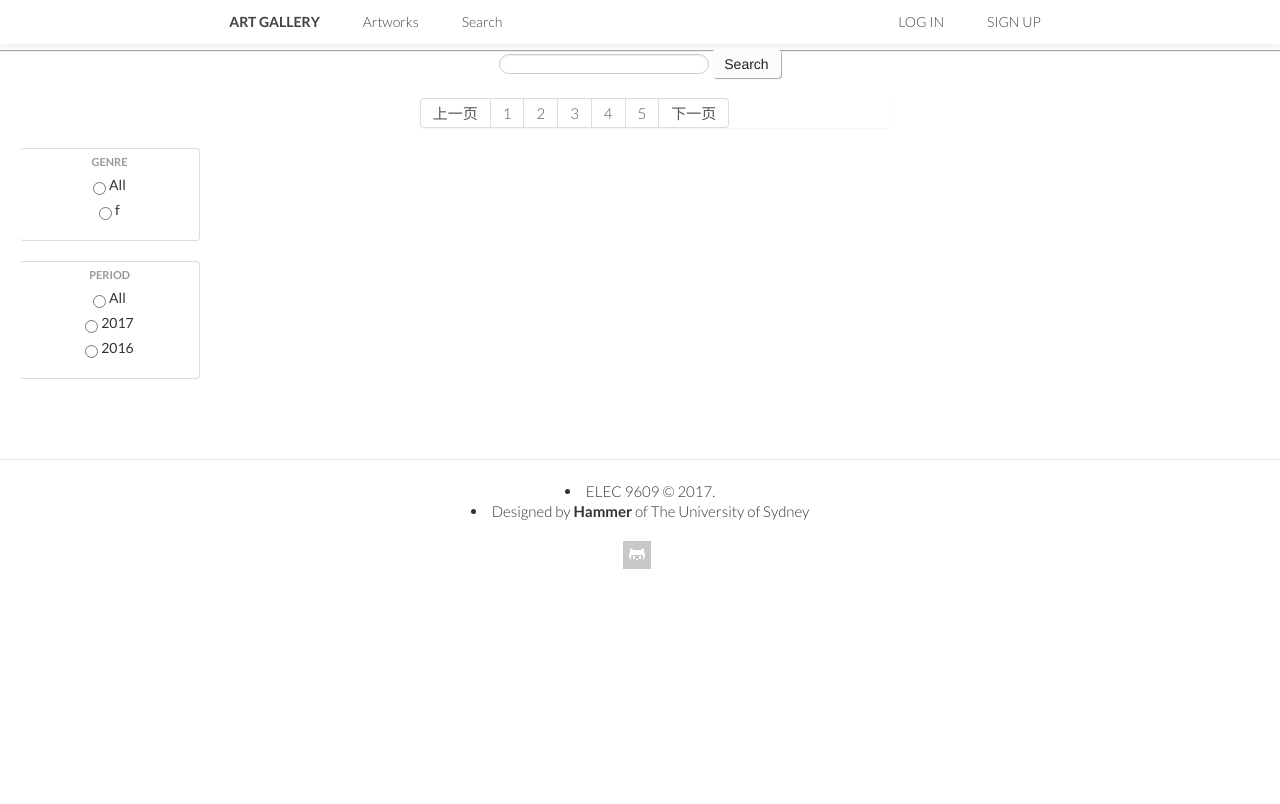
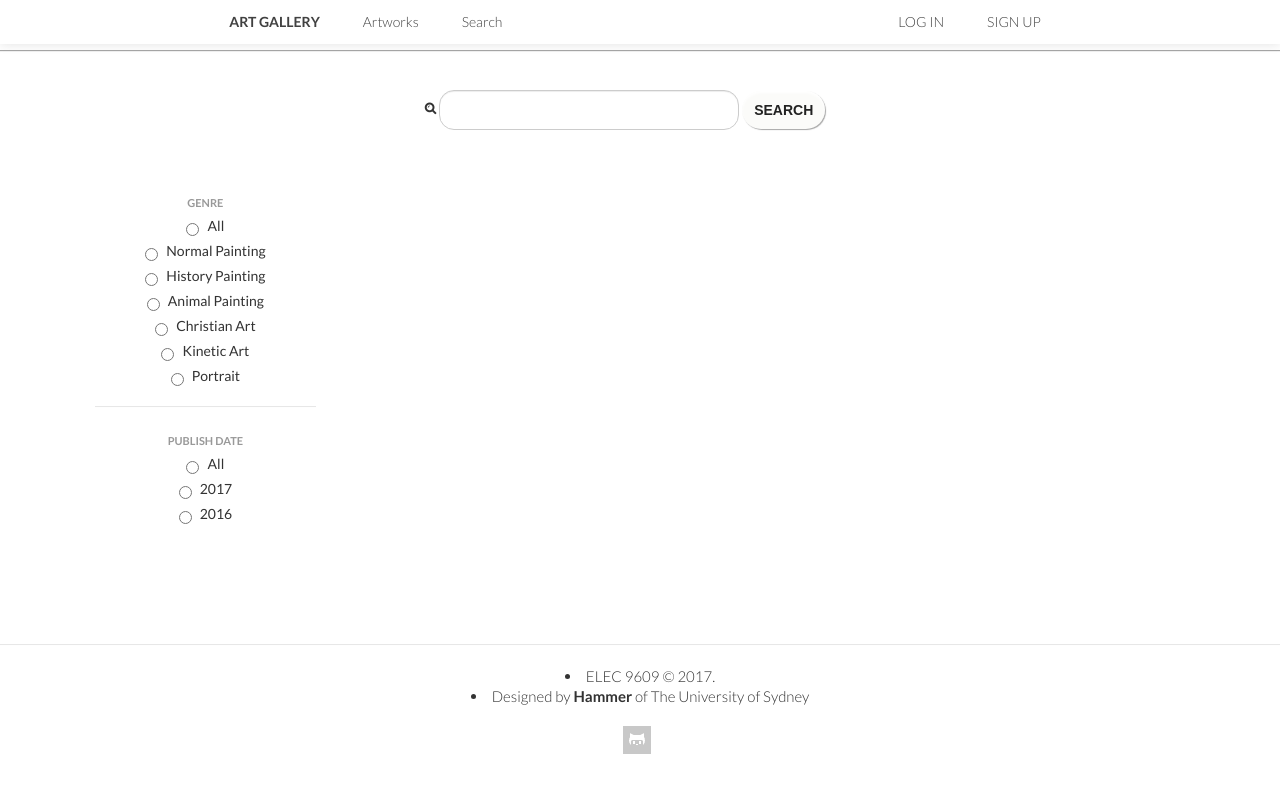
Before and after one commit to cruxyoung/ArtGallery, a Django app: page /art_list/ in a window 1280 px wide. Before the commit the page ends 569 px from the top, so only its background shows below. Run offline with Django 3.2, Linux system fonts and the light colour scheme; parts of the project's set-up code (start-up, migrations or seed data) failed here and were passed over; some libraries are stand-ins or nearby versions; some web fonts are replaced.

Commit message:
All font-end CSS XSS Transaction etc left

```diff
--- a/ArtGallery/controllers/home_controller.py
+++ b/ArtGallery/controllers/home_controller.py
@@ -32,10 +32,6 @@ def home_page(request):
                    })
 
 
-def detail(request, art_id):
-    return HttpResponse("You're looking at question %s." % art_id)
-
-
 # art_list page
 def art_list(request):
     if request.method == "POST" and request.is_ajax():
@@ -55,8 +51,8 @@ def art_list(request):
                 if period != "All":
                     artworks = artworks.filter(aw_time__year=period)
 
-            artworks = list(artworks.values('id', 'aw_name', 'aw_genre', 'aw_img', 'aw_description'))
-            # print(artworks)
+            artworks = list(artworks.values('id', 'aw_name', 'aw_genre', 'aw_img', 'aw_description', 'aw_location',
+                                            'aw_totalAward'))
             return HttpResponse(json.dumps(artworks), content_type='application/json')
 
     return render(request, 'home_page/art_list.html')
--- a/ArtGallery/urls.py
+++ b/ArtGallery/urls.py
@@ -74,7 +74,6 @@ urlpatterns = [
 
     # Home Page and Information Page
     url('^index/', home_controller.home_page, name='index'),
-    url(r'^(?P<art_id>[0-9]+)/$', home_controller.detail, name='detail'),
     url(r'^art_list/$', home_controller.art_list, name='art_list'),
 
     # Artwork Detail
--- a/static/ArtGallery/css/artwork.css
+++ b/static/ArtGallery/css/artwork.css
@@ -1,28 +1,33 @@
-#lightbox{
-    visibility:hidden;
-    position:absolute;
-    background:red;
-    border:2px solid #3c3c3c;
-    color:white;
-    z-index:100;
+#lightbox {
+    visibility: hidden;
+    position: absolute;
+    background: red;
+    border: 2px solid #3c3c3c;
+    color: white;
+    z-index: 100;
     width: 200px;
-    height:100px;
-    padding:20px;
+    height: 100px;
+    padding: 20px;
 }
 
-.dimmer{
+.dimmer {
     background: #000;
     position: absolute;
     opacity: .5;
     top: 0;
-    z-index:99;
+    z-index: 99;
 }
 
-.slice_artwork{
+.slice_artwork {
     height: 500px;
     border-image: stretch;
 }
 
-.slice_description{
+.slice_description {
     color: #0e0e0e;
 }
+
+.searchInput {
+    width: 100px;
+    height: 30px;
+}
--- a/templates/home_page/art_list.html
+++ b/templates/home_page/art_list.html
@@ -1,98 +1,93 @@
-{% extends '../master.html' %}
+{% extends 'master.html' %}
 {% block css %}
     {% load staticfiles %}
-    <link href="{% static "ArtGallery/css/search_results.css" %}" rel="stylesheet">
+    {#    <link href="{% static "ArtGallery/css/search_results.css" %}" rel="stylesheet">#}
+    <link href="{% static "ArtGallery/css/artwork.css" %}" rel="stylesheet">
 {% endblock %}
 
 {% block body %}
 
+    <div class="container-fluid wrapper span12">
+        <div class="row">
+            <form id="search_content" class="form-search">
+                <div class="wrapper span7 text-center">
+                        <span class="fa-icon-search">
+                            <input name='filter' class="search-query"
+                                   id="filter" type="text" style="height: 40px; width: 300px;"/>
+                            <button id="search_button" type="submit" class="button btn"
+                                    style="border-radius: 20px;">SEARCH</button>
+                        </span>
+                </div>
+                {% csrf_token %}
+            </form>
+        </div>
 
-    {#    <div class="smallsearch col-sm-8 col-xs-11">#}
-    {#        <br><br><br>#}
-    {#        <form method="get" action="{% url 'art_list' %}">#}
-    {#            {% csrf_token %}#}
-    {#            <input type="text" name="keyword" class="form-control"#}
-    {#                   placeholder="Search for..."#}
-    {#                   aria-label="Search for...">#}
-    {#            <button class="btn-default" type="submit"> submit</button>#}
-    {#        </form>#}
-    {##}
-    {##}
-    {#    </div>#}
 
-{#    <br><br><br>#}
-
-    <div class="container-fluid">
         <div class="row-fluid">
-            <div class="span12">
-                <form id="search_content" class="form-search text-center">
-
-                    <input name='filter' class="input-large search-query" id="filter" type="text"/>
-                    <button id="search_button" type="submit" class="btn">Search</button>
-                    {% csrf_token %}
-                </form>
-                <div class="pagination pagination-centered">
-                    <ul>
-                        <li>
-                            <a href="#">上一页</a>
-                        </li>
-                        <li>
-                            <a href="#">1</a>
-                        </li>
-                        <li>
-                            <a href="#">2</a>
-                        </li>
-                        <li>
-                            <a href="#">3</a>
-                        </li>
-                        <li>
-                            <a href="#">4</a>
-                        </li>
-                        <li>
-                            <a href="#">5</a>
-                        </li>
-                        <li>
-                            <a href="#">下一页</a>
-                        </li>
-                    </ul>
-                </div>
-
-            </div>
-
-        </div>
-        <div class="row-fluid">
-
-            <div class="span2">
-                <ul class="table table-bordered text-center">
+            <div class="wrapper span3 text-center">
+                <ul class="list-group">
                     <li class="nav-header">
                         Genre
                     </li>
                     <form id="genre">
-
-
                         <div class="custom-controls-stacked">
                             <label class="custom-control custom-radio　active">
                                 <input id="radioStacked3" name="genre-form" type="radio" value="All"
                                        class="custom-control-input" 　checked="">
                                 <span class="custom-control-indicator"></span>
-                                <span class="custom-control-description">All</span>
+                                <span class="custom-control-description">&nbsp;&nbsp;All</span>
                             </label>
                             <label class="custom-control custom-radio">
                                 <input id="radioStacked4" name="genre-form" type="radio"
-                                       value="f"
+                                       value="Normal Painting"
                                        class="custom-control-input">
                                 <span class="custom-control-indicator"></span>
-                                <span class="custom-control-description">f</span>
+                                <span class="custom-control-description">&nbsp;&nbsp;Normal Painting</span>
+                            </label>
+                            <label class="custom-control custom-radio">
+                                <input id="radioStacked4" name="genre-form" type="radio"
+                                       value="History Painting"
+                                       class="custom-control-input">
+                                <span class="custom-control-indicator"></span>
+                                <span class="custom-control-description">&nbsp;&nbsp;History Painting</span>
+                            </label>
+                            <label class="custom-control custom-radio">
+                                <input id="radioStacked4" name="genre-form" type="radio"
+                                       value="Animal Painting"
+                                       class="custom-control-input">
+                                <span class="custom-control-indicator"></span>
+                                <span class="custom-control-description">&nbsp;&nbsp;Animal Painting</span>
+                            </label>
+                            <label class="custom-control custom-radio">
+                                <input id="radioStacked4" name="genre-form" type="radio"
+                                       value="Christian Art"
+                                       class="custom-control-input">
+                                <span class="custom-control-indicator"></span>
+                                <span class="custom-control-description">&nbsp;&nbsp;Christian Art</span>
+                            </label>
+                            <label class="custom-control custom-radio">
+                                <input id="radioStacked4" name="genre-form" type="radio"
+                                       value="Kinetic Art"
+                                       class="custom-control-input">
+                                <span class="custom-control-indicator"></span>
+                                <span class="custom-control-description">&nbsp;&nbsp;Kinetic Art</span>
+                            </label>
+                            <label class="custom-control custom-radio">
+                                <input id="radioStacked4" name="genre-form" type="radio"
+                                       value="Portrait"
+                                       class="custom-control-input">
+                                <span class="custom-control-indicator"></span>
+                                <span class="custom-control-description">&nbsp;&nbsp;Portrait</span>
                             </label>
                         </div>
 
                         {% csrf_token %}
                     </form>
                 </ul>
-
-                <ul class="table table-bordered text-center">
+                <hr/>
+                <ul class="list-group">
                     <li class="nav-header">
-                        Period
+                        PUBLISH DATE
                     </li>
                     <form id="period">
 
@@ -102,20 +97,20 @@
                                 <input id="radioStacked3" name="period-form" type="radio" value="All"
                                        class="custom-control-input" 　checked="checked">
                                 <span class="custom-control-indicator"></span>
-                                <span class="custom-control-description">All</span>
+                                <span class="custom-control-description">&nbsp;&nbsp;All</span>
                             </label>
                             <label class="custom-control custom-radio">
                                 <input id="radioStacked3" name="period-form" type="radio" value="2017"
                                        class="custom-control-input" 　checked="checked">
                                 <span class="custom-control-indicator"></span>
-                                <span class="custom-control-description">2017</span>
+                                <span class="custom-control-description">&nbsp;&nbsp;2017</span>
                             </label>
                             <label class="custom-control custom-radio">
                                 <input id="radioStacked4" name="period-form" type="radio"
                                        value="2016"
                                        class="custom-control-input">
                                 <span class="custom-control-indicator"></span>
-                                <span class="custom-control-description">2016</span>
+                                <span class="custom-control-description">&nbsp;&nbsp;2016</span>
                             </label>
                         </div>
 
@@ -124,31 +119,11 @@
                 </ul>
 
             </div>
-            <div class="span10 text-center">
+            <div class="wrapper span9 text-center">
 
-
-{#                <div class="container">#}
-{#                    <ul id="list"></ul>#}
-{#                </div>#}
-                <div class="row">
-                    <div class="col-xs-12 col-sm-12 col-md-12 col-lg-12" id="searchlist">
-
-{#                        <div class="well search-result" id="searchlist">#}
-{#                            <div class="row">#}
-{#                                <a href="#">#}
-{#                                    <div class="col-xs-6 col-sm-3 col-md-3 col-lg-2">#}
-{#                                        <img class="img-responsive" src="https://lorempixel.com/400/200/sports/2/"#}
-{#                                             alt="">#}
-{#                                    </div>#}
-{#                                    <div class="col-xs-6 col-sm-9 col-md-9 col-lg-10 title">#}
-{#                                        <h3>Result name one</h3>#}
-{#                                        <p>Ut quis libero id orci semper porta ac vel ante. In nec laoreet sapien. Nunc#}
-{#                                            hendrerit ligula at massa sodales, ullamcorper rutrum orci semper.</p>#}
-{#                                    </div>#}
-{#                                </a>#}
-{#                            </div>#}
-{#                        </div>#}
-
+                <div class="wrapper" id="searchList">
+                    <!-- Search Result -->
+                    <div id="searchListChild">
 
                     </div>
                 </div>
@@ -162,13 +137,10 @@
 
 {% endblock %}
 {% block js %}
-
     <script>
         $(document).ready(function () {
             $('#search_button').click(function (e) {
-
                 e.preventDefault();
-                {#                clean the list#}
                 $("#list").empty();
                 $.ajax({
                     cache: false,
@@ -178,21 +150,21 @@
                     data: $('#search_content, #genre,#period').serialize(),
                     async: true,
                     success: function (data) {
-
+                        $("#searchList").empty();
                         $.each(data, function (k, v) {
                             /// do stuff
-                            $("#searchlist").append('<div class="well search-result"> <div class="row"> <a href="#">'
-                                +'<div class="col-xs-6 col-sm-3 col-md-3 col-lg-2">'
-                                +'<img class="img-responsive" src="/artwork/'+v.aw_img+'" alt="">'
-                                +'</div>'
-                                    +'<div class="col-xs-6 col-sm-9 col-md-9 col-lg-10 title">'
-                                    +'<h3>'+'<a href="../artworks/'+v.id+'/detail/">'+ v.aw_name+'</a>'+'</h3>'
-                                +'<p>'+ v.aw_description+'</p>'
-                                    +'</div>'
-                                +'</div>'
-                                +'</div>')
-
-
+                            $("#searchList").append('<div id="' + 'searchListChild' + '" class="row-fluid">'
+                                + '<div class="span3 portfolio-item">'
+                                + '<img class="img-responsive" src="/artwork/' + v.aw_img + '" />'
+                                + '</div>'
+                                + '<div class="">'
+                                + '<h3>' + '<a href="../artworks/' + v.id + '/detail/">' + v.aw_name + '</a>' + '</h3>'
+                                + '<p>' + v.aw_description + '</p>'
+                                + '<b>From</b> ' + v.aw_location
+                                + '<br/>'
+                                + '<b>Total Awards</b> <label class="label label-important">$' + v.aw_totalAward + '</label>'
+                                + '</div>'
+                                + '</div>' + '<hr/>');
                         });
                     }
 
```
Also changed, not shown: ArtGallery/controllers/artwork_controller.py (+8 -4 lines), ArtGallery/forms.py (+66 -66 lines), templates/home_page/index.html (+6 -3 lines), artwork/1508978108.247025/Art_au_dc.jpg (added), db.sqlite3.
